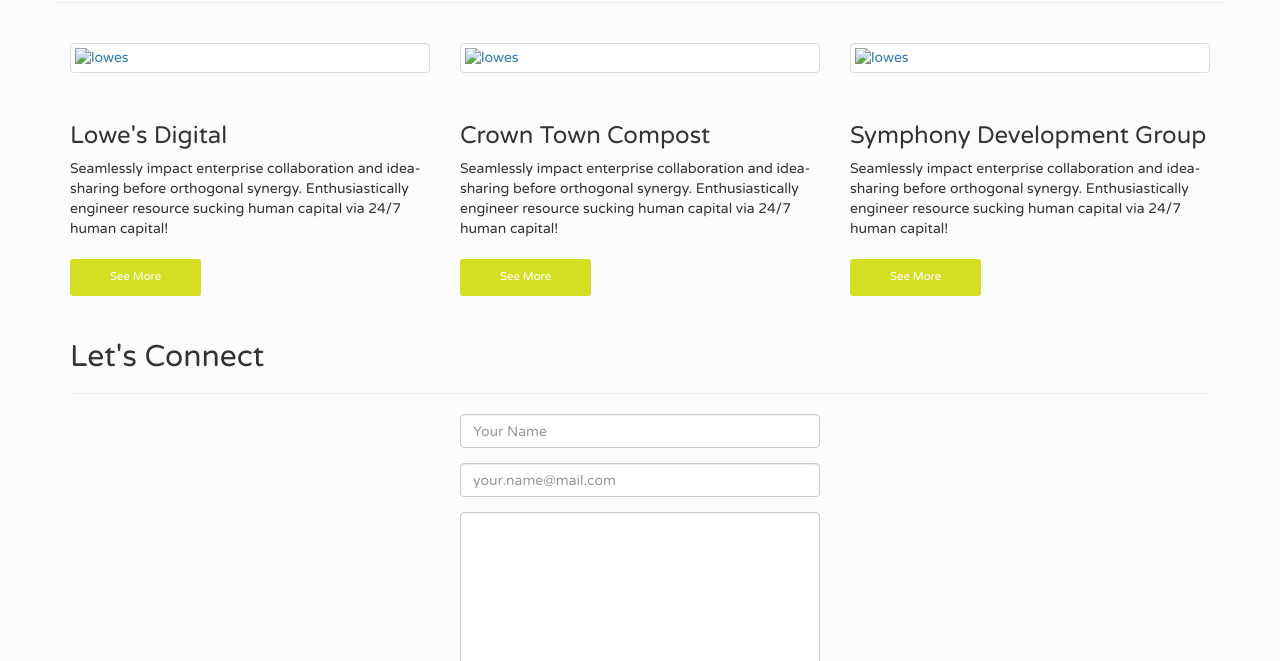
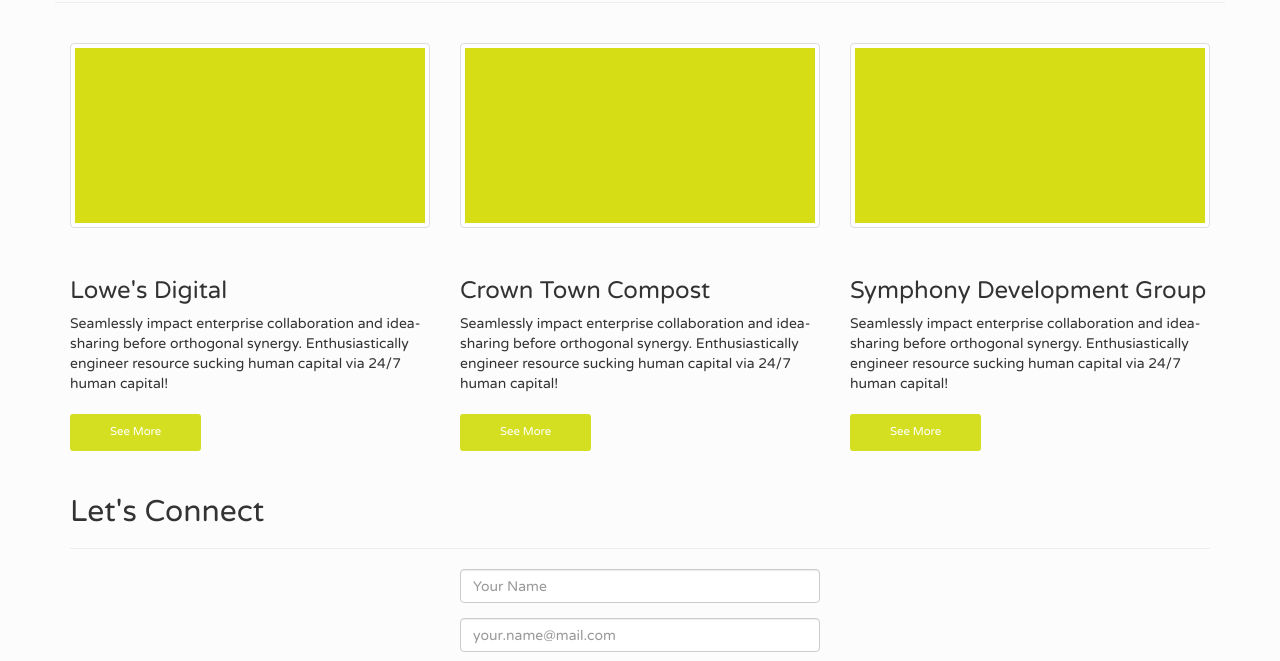
Before and after one commit to annakateselby/portfolio2, a plain HTML site: page index.html in a window 1280 px wide. Shown: the part 641-1302 px from the top of the page. Drawn offline with nearby package versions, Linux system fonts and the light colour scheme; files whose address does not match are found by name.

Commit message:
fixed broken imgs

```diff
--- a/css/main.css
+++ b/css/main.css
@@ -15,7 +15,7 @@ body {
 
 
 .jumbotron {
-    background-image: url("/Users/akselby/tts/homework/front_end_hw/portfolio/images/img_03.png");
+    background-image: url("/Users/akselby/tts/homework/front_end_hw/portfolio2/images/img_03.png");
     padding: 0.5em 0.6em;
     background-repeat: no-repeat;
     background-size: cover;
--- a/index.html
+++ b/index.html
@@ -98,34 +98,34 @@
   <div class="row">
   </div>
     <div class="col-sm-4">
-      <a href="/Users/akselby/tts/homework/front_end_hw/portfolio/work1.html" class="thumbnail">
-      <img src="/Users/akselby/tts/homework/front_end_hw/portfolio/images/work_01.png" alt="lowes">
+      <a href="/Users/akselby/tts/homework/front_end_hw/portfolio2/work1.html" class="thumbnail">
+      <img src="/Users/akselby/tts/homework/front_end_hw/portfolio2/images/work_01.png" alt="lowes">
     </a>
       <p>
     <h3>Lowe's Digital</h3>Seamlessly impact enterprise collaboration and idea-sharing before orthogonal synergy. Enthusiastically engineer resource sucking human capital via 24/7 human capital!</p>
 
-      <a href="/Users/akselby/tts/homework/front_end_hw/portfolio/work1.html" class="action-button shadow animate blue">See More</a>
+      <a href="/Users/akselby/tts/homework/front_end_hw/portfolio2/work1.html" class="action-button shadow animate blue">See More</a>
     </div>
 
 
     <div class="col-sm-4">
-      <a href="/Users/akselby/tts/homework/front_end_hw/portfolio/work2.html" class="thumbnail">
-      <img src="/Users/akselby/tts/homework/front_end_hw/portfolio/images/work_01.png" alt="lowes">
+      <a href="/Users/akselby/tts/homework/front_end_hw/portfolio2/work2.html" class="thumbnail">
+      <img src="/Users/akselby/tts/homework/front_end_hw/portfolio2/images/work_01.png" alt="lowes">
     </a>
       <p>
     <h3>Crown Town Compost</h3>Seamlessly impact enterprise collaboration and idea-sharing before orthogonal synergy. Enthusiastically engineer resource sucking human capital via 24/7 human capital!</p>
 
-      <a href="/Users/akselby/tts/homework/front_end_hw/portfolio/work2.html" class="action-button shadow animate blue">See More</a>
+      <a href="/Users/akselby/tts/homework/front_end_hw/portfolio2/work2.html" class="action-button shadow animate blue">See More</a>
     </div>
 
     <div class="col-sm-4">
-      <a href="/Users/akselby/tts/homework/front_end_hw/portfolio/work3.html" class="thumbnail">
-      <img src="/Users/akselby/tts/homework/front_end_hw/portfolio/images/work_01.png" alt="lowes">
+      <a href="/Users/akselby/tts/homework/front_end_hw/portfolio2/work3.html" class="thumbnail">
+      <img src="/Users/akselby/tts/homework/front_end_hw/portfolio2/images/work_01.png" alt="lowes">
     </a>
       <p>
     <h3>Symphony Development Group</h3>Seamlessly impact enterprise collaboration and idea-sharing before orthogonal synergy. Enthusiastically engineer resource sucking human capital via 24/7 human capital!</p>
 
-      <a href="/Users/akselby/tts/homework/front_end_hw/portfolio/work3.html" class="action-button shadow animate blue">See More</a>
+      <a href="/Users/akselby/tts/homework/front_end_hw/portfolio2/work3.html" class="action-button shadow animate blue">See More</a>
     </div>
 </div>
 </div>
```
Also changed, not shown: images/img_01.jpg (added), images/img_01.png (added), images/img_02.png (added), images/img_02.svg (added), images/img_03.png (added), images/img_03.svg (added), images/img_04.svg (added), images/projectimg_01.png (added), images/projectimg_02.png (added), images/projectimg_03.png (added), images/projectimgbg_01.png (added), images/projectimgbg_02.png (added), images/projectimgbg_03.png (added), images/work_01.png (added), 3 other files.
